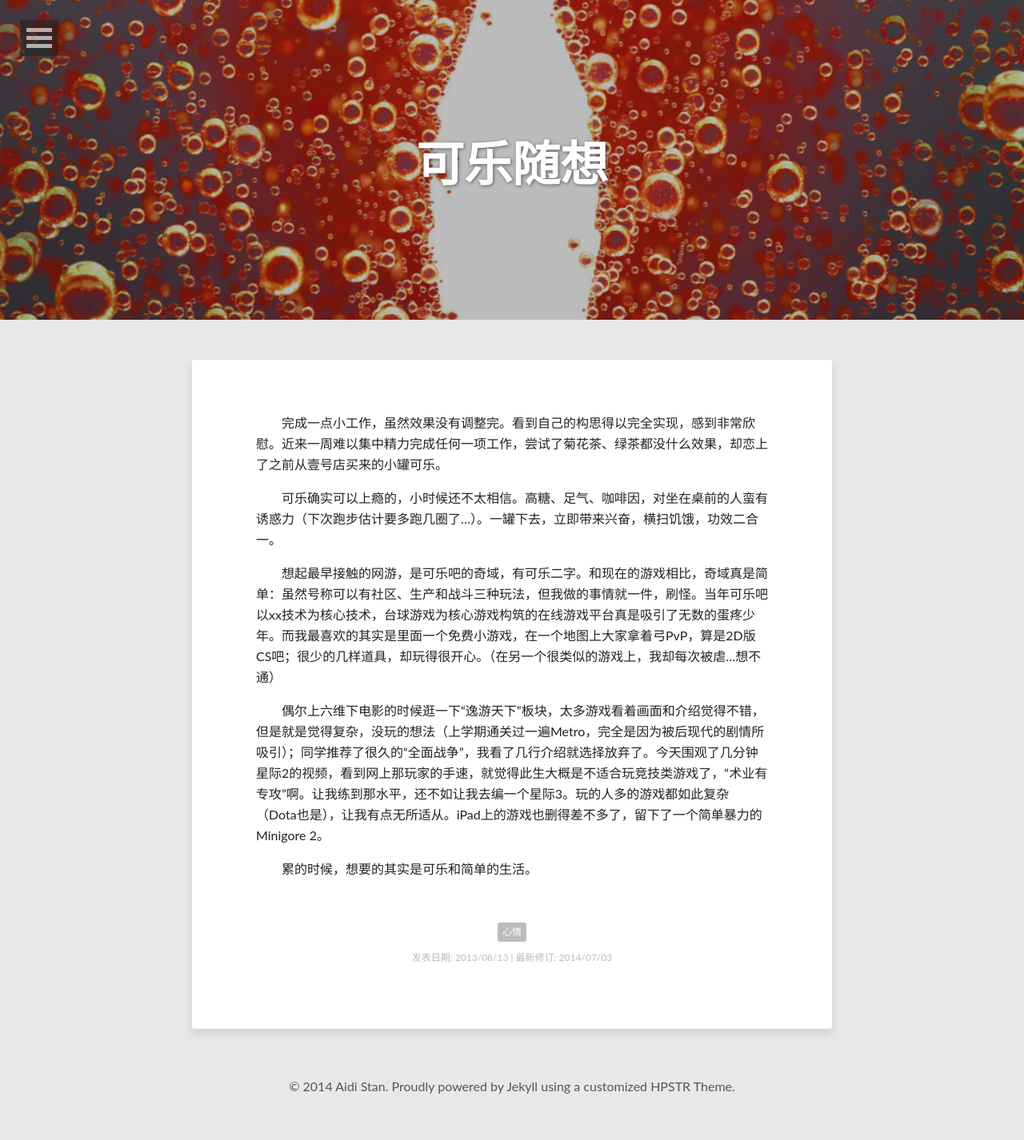
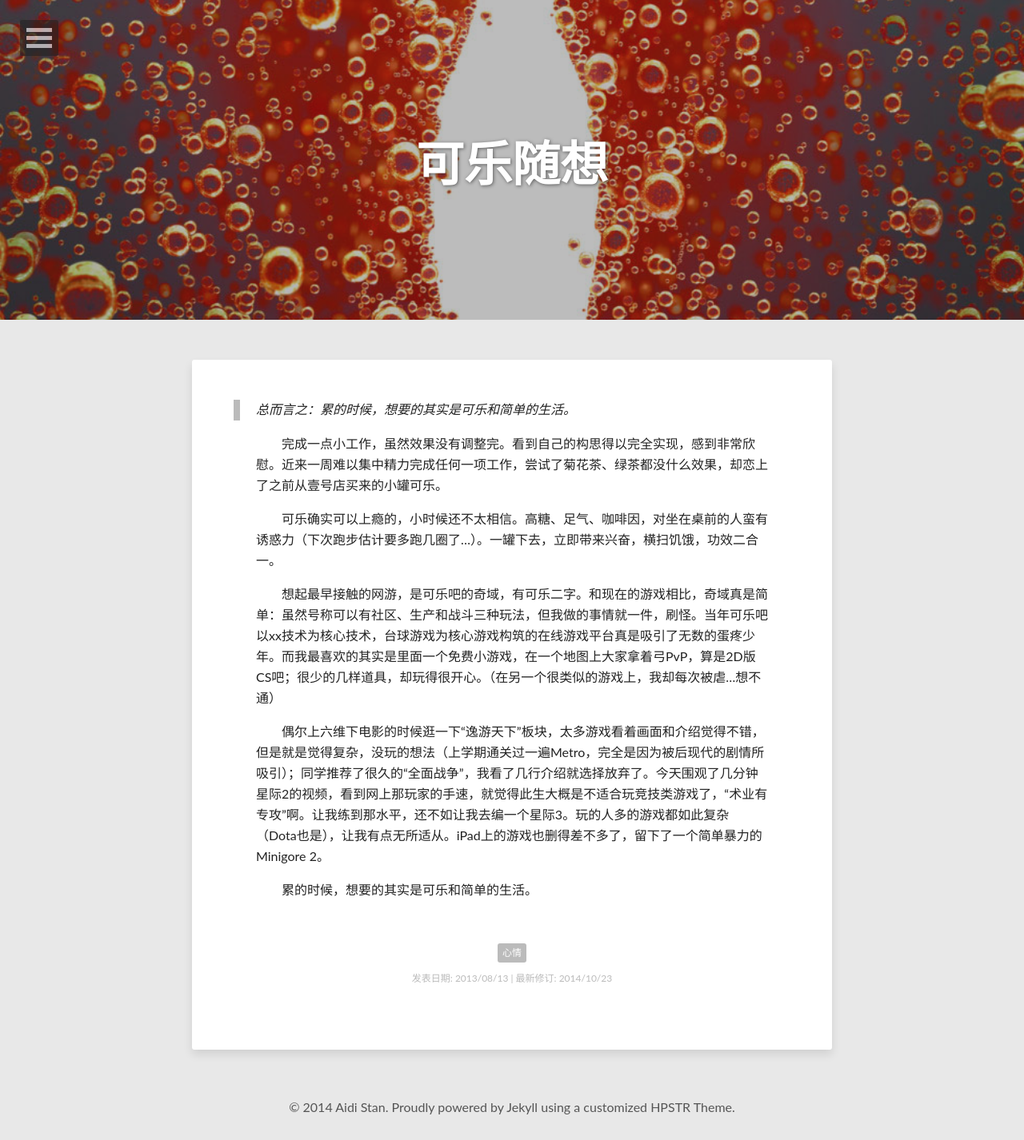
Before and after one commit to alex970448359/site-blog.aiditan.me, a Jekyll site: the page built from _posts/2013-08-13-gone-with-cola.md, in a window 1280 px wide. Shown: the whole page at 80% size. Built offline with Jekyll 4.4.1, drawn with Linux system fonts in a browser that asks for light colours; nearby versions of some CDN libraries; comment, search, counter and statistics services are not loaded; before the commit the page ends 1400 px from its top, so only the background shows below that.

Commit message:
Update posts

```diff
--- a/_posts/2013-08-13-gone-with-cola.md
+++ b/_posts/2013-08-13-gone-with-cola.md
@@ -1,7 +1,8 @@
 ---
 layout: post
 title: "可乐随想"
-modified: 2014-07-03 13:59:17 +0800
+description: "累的时候，想要的其实是可乐和简单的生活。"
+modified: 2014-10-23 12:28:17 +0800
 tags: [心情]
 image:
   feature: 2013/0801.jpg
```
Also changed, not shown: _posts/2014-01-20-zone-pro-site.md (line endings or trailing spaces), images/2013/1003.jpg, images/2013/1004.jpg.
